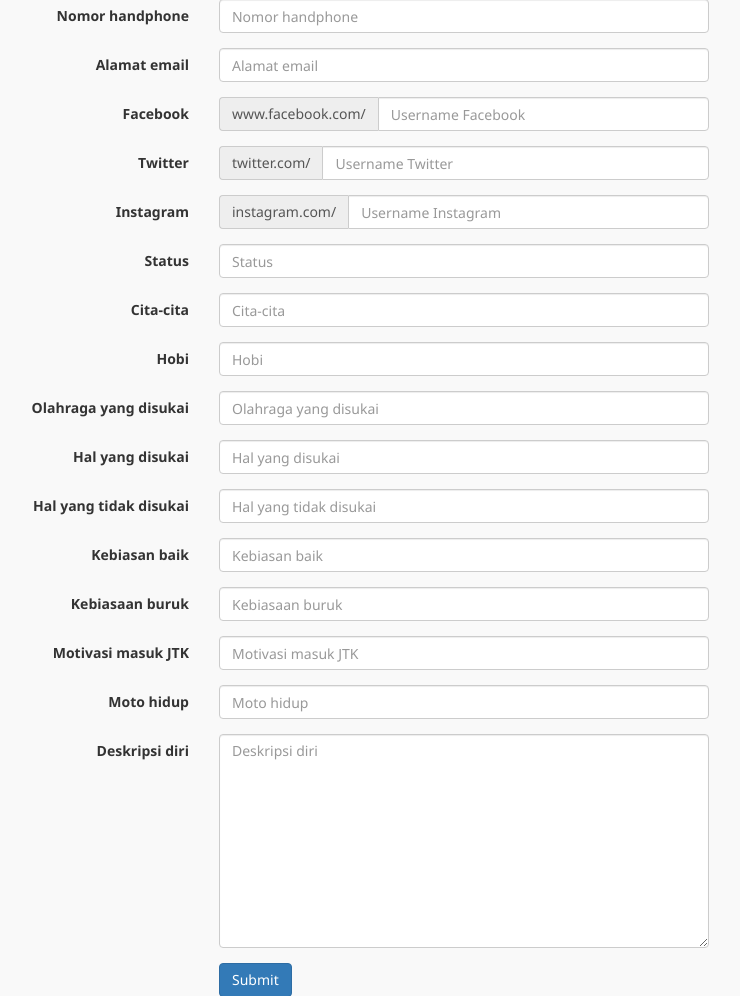
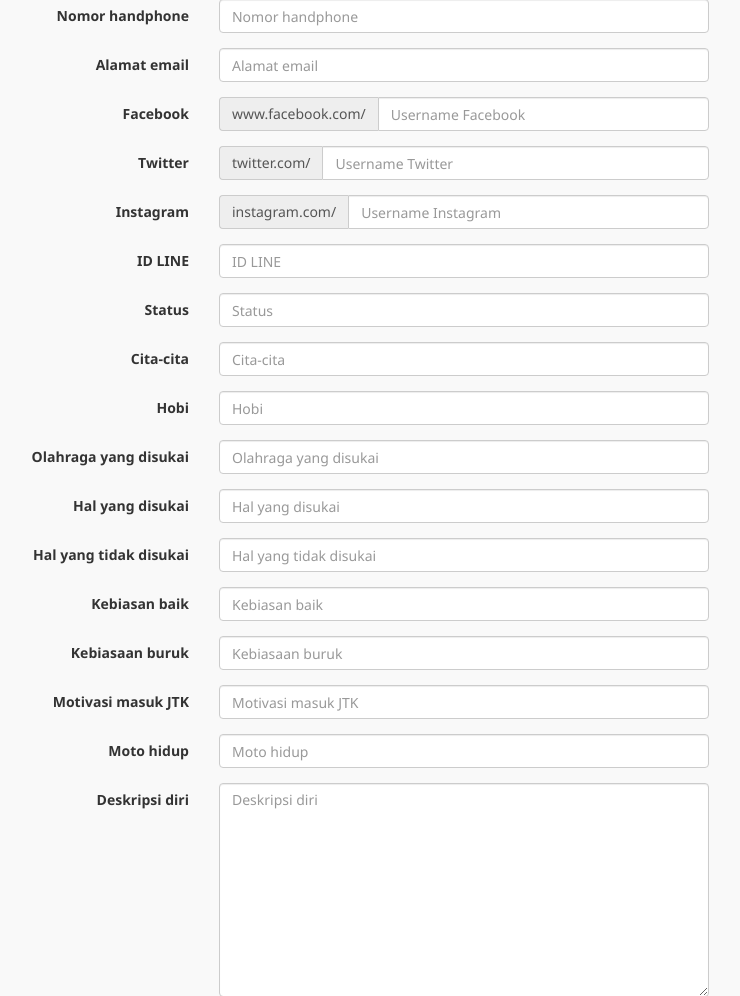
Before and after one commit to ArdianR/PendataanMahasiswaBaru-v1, a CodeIgniter app: page /database/ in a window 1280 px wide. Shown: the part 929-1925 px from the top of the page, without its empty margins (306-1046 px from the left). Run offline with CodeIgniter, Linux system fonts and the light colour scheme; data that the repository does not hold is empty; some libraries are stand-ins or nearby versions.

Commit message:
Add new field: LINE ID

```diff
--- a/application/models/Mahasiswa_model.php
+++ b/application/models/Mahasiswa_model.php
@@ -20,6 +20,7 @@ class Mahasiswa_model extends CI_Model {
 	public $facebook;
 	public $twitter;
 	public $instagram;
+	public $line;
 	public $status;
 	public $cita_cita;
 	public $hobi;
@@ -64,6 +65,7 @@ class Mahasiswa_model extends CI_Model {
 		$this->facebook = trim($this->input->post('facebook')) == '' ? NULL : $this->input->post('facebook');
 		$this->twitter = trim($this->input->post('twitter')) == '' ? NULL : $this->input->post('twitter');
 		$this->instagram = trim($this->input->post('instagram')) == '' ? NULL : $this->input->post('instagram');
+		$this->line = trim($this->input->post('line')) == '' ? NULL : $this->input->post('line');
 		$this->status = $this->input->post('status');
 		$this->cita_cita = $this->input->post('cita_cita');
 		$this->hobi = $this->input->post('hobi');
--- a/application/views/Mahasiswa/index.php
+++ b/application/views/Mahasiswa/index.php
@@ -260,6 +260,17 @@ $attrInput = array_merge($attrInputNotRequired, array('required' => ''));
 				</div>
 
 				<div class="form-group">
+					<?php echo form_label('ID LINE', 'inputLINE', $attrLabel); ?>
+					<div class="col-md-8">
+						<?php echo form_input(array_merge($attrInput, array(
+								'id' => 'inputLINE',
+								'name' => 'line',
+								'placeholder' => 'ID LINE'
+							))); ?>
+					</div>
+				</div>
+
+				<div class="form-group">
 					<?php echo form_label('Status', 'inputStatus', $attrLabel); ?>
 					<div class="col-md-8">
 						<?php echo form_input(array_merge($attrInput, array(
```
